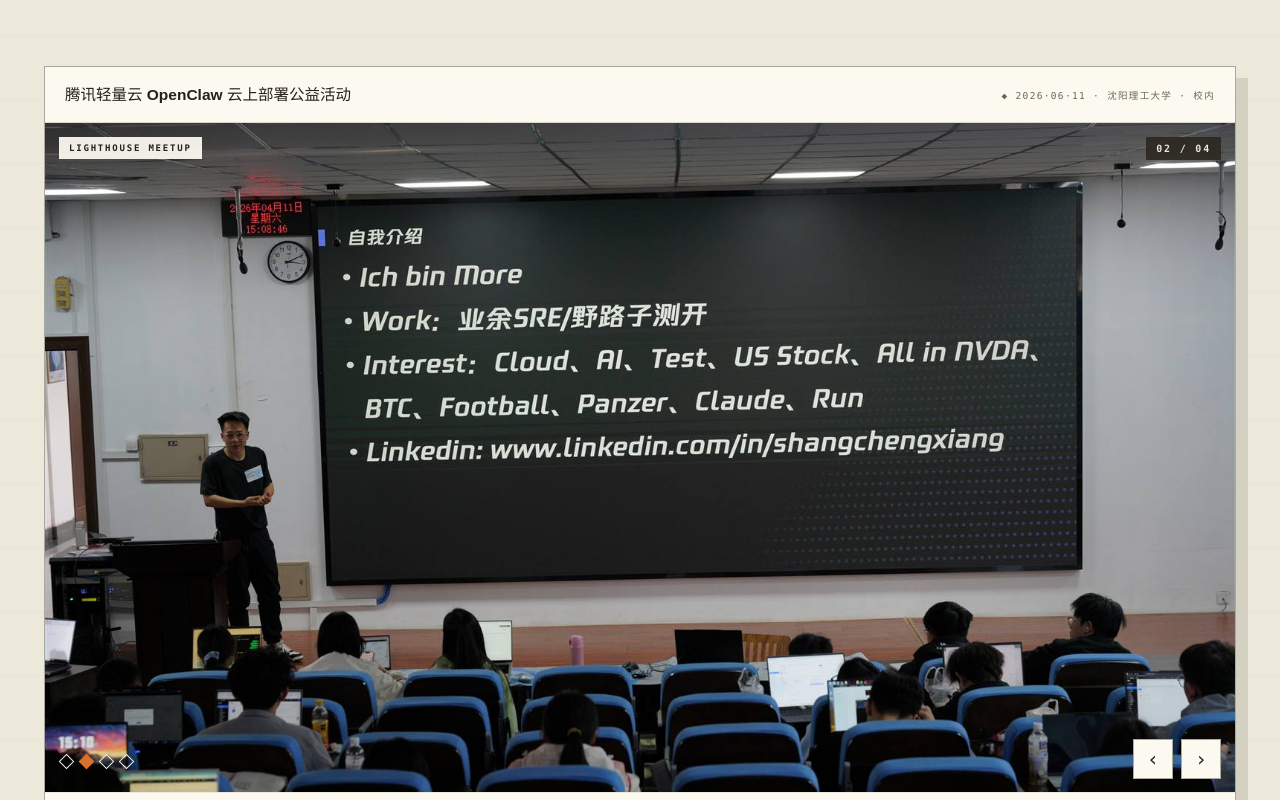
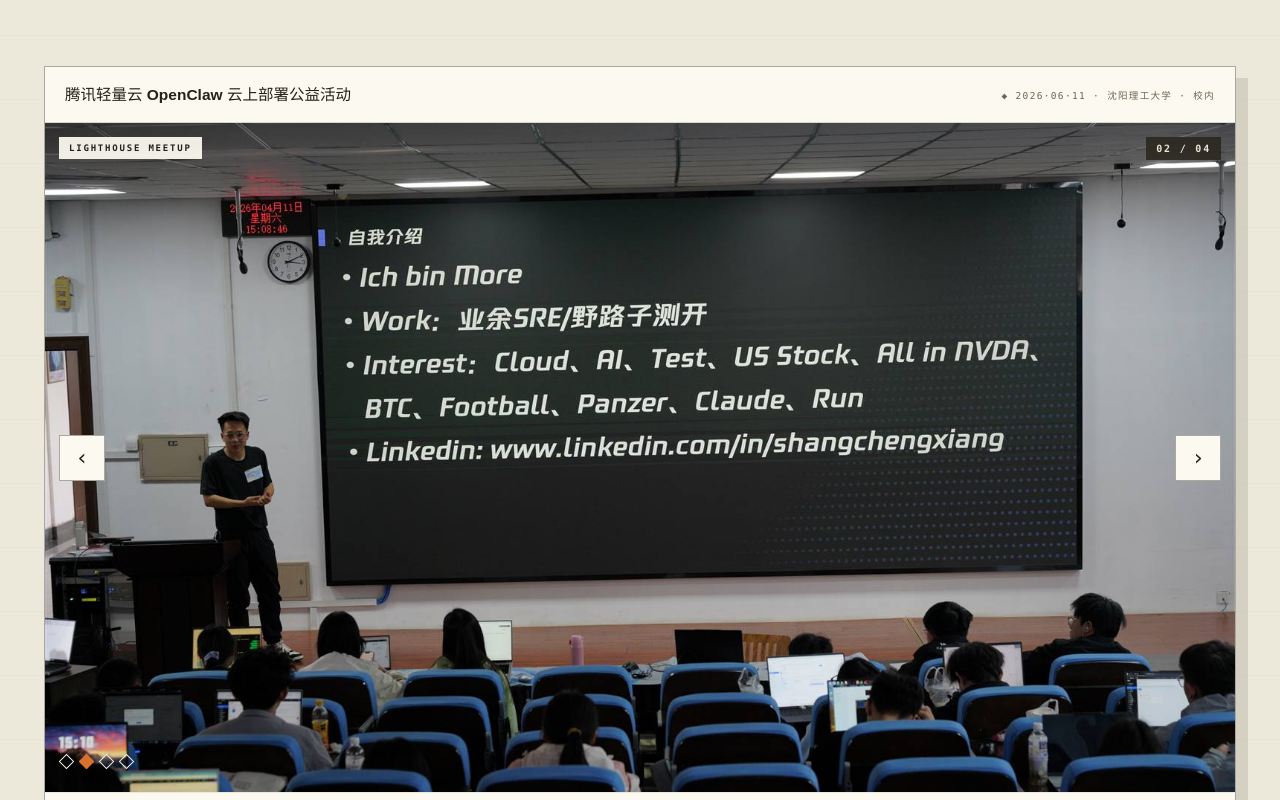
Before and after one commit to zhouwu97/JiXieGuanWang, a React (Vite) app: page / in a window 1280 px wide. Shown: the part 4600-5400 px from the top of the page. Built offline with nearby package versions, Linux system fonts and the light colour scheme.

Commit message:
活动轮播箭头置于图片两侧居中，实现首尾无缝循环（克隆帧+瞬移复位）

```diff
--- a/src/components/Activities.tsx
+++ b/src/components/Activities.tsx
@@ -1,27 +1,69 @@
-import { useEffect, useRef, useState, type PointerEvent as ReactPointerEvent } from 'react'
-import { activityEvent, eventPhotos } from '../data/activities'
+import {
+  useEffect,
+  useRef,
+  useState,
+  type PointerEvent as ReactPointerEvent,
+  type TransitionEvent as ReactTransitionEvent,
+} from 'react'
+import { activityEvent, eventPhotos, type EventPhoto } from '../data/activities'
 import { GlitchText, Reveal, SectionTag } from './common'
 
 const assetBase = import.meta.env.BASE_URL
 const autoplayMs = 4500
 
+interface SlideEntry {
+  key: string
+  photo: EventPhoto
+  clone: boolean
+}
+
 export function ActivitiesSection() {
-  const [index, setIndex] = useState(0)
+  const count = eventPhotos.length
+  const [pos, setPos] = useState(1)
+  const [instant, setInstant] = useState(false)
   const [paused, setPaused] = useState(false)
   const startX = useRef<number | null>(null)
-  const count = eventPhotos.length
+  const trackRef = useRef<HTMLDivElement>(null)
 
-  const goStep = (step: number) => setIndex((i) => (i + step + count) % count)
+  const entries: SlideEntry[] = [
+    { key: 'clone-last', photo: eventPhotos[count - 1], clone: true },
+    ...eventPhotos.map((photo, index) => ({ key: photo.id, photo, clone: false })),
+    { key: 'clone-first', photo: eventPhotos[0], clone: true },
+  ]
+
+  const realIndex = pos === 0 ? count - 1 : pos === count + 1 ? 0 : pos - 1
+  const active = eventPhotos[realIndex]
+
+  const goStep = (step: number) => {
+    setPos((prev) => Math.max(0, Math.min(count + 1, prev + step)))
+  }
 
   useEffect(() => {
     const reduced =
       typeof matchMedia === 'function' && matchMedia('(prefers-reduced-motion: reduce)').matches
     if (reduced) return undefined
     const timer = window.setInterval(() => {
-      if (!paused) setIndex((i) => (i + 1) % count)
+      if (!paused) setPos((prev) => Math.min(count + 1, prev + 1))
     }, autoplayMs)
     return () => window.clearInterval(timer)
   }, [paused, count])
+
+  useEffect(() => {
+    if (!instant) return undefined
+    const timer = window.setTimeout(() => setInstant(false), 60)
+    return () => window.clearTimeout(timer)
+  }, [instant])
+
+  const onTransitionEnd = (event: ReactTransitionEvent<HTMLDivElement>) => {
+    if (event.target !== trackRef.current) return
+    if (pos === 0) {
+      setInstant(true)
+      setPos(count)
+    } else if (pos === count + 1) {
+      setInstant(true)
+      setPos(1)
+    }
+  }
 
   const onPointerDown = (event: ReactPointerEvent<HTMLDivElement>) => {
     startX.current = event.clientX
@@ -33,8 +75,6 @@ export function ActivitiesSection() {
     startX.current = null
     if (Math.abs(delta) > 42) goStep(delta < 0 ? 1 : -1)
   }
-
-  const active = eventPhotos[index]
 
   return (
     <section id="activities" className="section archive">
@@ -77,10 +117,27 @@ export function ActivitiesSection() {
               onMouseEnter={() => setPaused(true)}
               onMouseLeave={() => setPaused(false)}
             >
-              <div className="album__track" style={{ transform: `translateX(-${index * 100}%)` }}>
-                {eventPhotos.map((photo) => (
-                  <figure className="album__slide" key={photo.id}>
-                    <img src={`${assetBase}${photo.image}`} alt={photo.title} loading="lazy" />
+              <div
+                ref={trackRef}
+                className="album__track"
+                style={{
+                  transform: `translateX(-${pos * 100}%)`,
+                  transition: instant ? 'none' : undefined,
+                }}
+                onTransitionEnd={onTransitionEnd}
+              >
+                {entries.map((entry) => (
+                  <figure
+                    className="album__slide"
+                    key={entry.key}
+                    aria-hidden={entry.clone || undefined}
+                  >
+                    <img
+                      src={`${assetBase}${entry.photo.image}`}
+                      alt={entry.clone ? '' : entry.photo.title}
+                      loading="lazy"
+                      draggable={false}
+                    />
                   </figure>
                 ))}
               </div>
@@ -88,25 +145,33 @@ export function ActivitiesSection() {
                 {activityEvent.english}
               </span>
               <span className="album__counter" aria-hidden="true">
-                {String(index + 1).padStart(2, '0')} / {String(count).padStart(2, '0')}
+                {String(realIndex + 1).padStart(2, '0')} / {String(count).padStart(2, '0')}
               </span>
-              <div className="album__nav">
-                <button type="button" aria-label="上一张照片" onClick={() => goStep(-1)}>
-                  ‹
-                </button>
-                <button type="button" aria-label="下一张照片" onClick={() => goStep(1)}>
-                  ›
-                </button>
-              </div>
+              <button
+                type="button"
+                className="album__arrow album__arrow--prev"
+                aria-label="上一张照片"
+                onClick={() => goStep(-1)}
+              >
+                ‹
+              </button>
+              <button
+                type="button"
+                className="album__arrow album__arrow--next"
+                aria-label="下一张照片"
+                onClick={() => goStep(1)}
+              >
+                ›
+              </button>
               <div className="album__dots" aria-label="选择第几张照片">
                 {eventPhotos.map((photo, photoIndex) => (
                   <button
                     key={photo.id}
                     type="button"
                     aria-label={`第 ${photoIndex + 1} 张：${photo.title}`}
-                    aria-pressed={photoIndex === index}
-                    className={photoIndex === index ? 'is-active' : ''}
-                    onClick={() => setIndex(photoIndex)}
+                    aria-pressed={photoIndex === realIndex}
+                    className={photoIndex === realIndex ? 'is-active' : ''}
+                    onClick={() => setPos(photoIndex + 1)}
                   />
                 ))}
               </div>
--- a/src/styles.css
+++ b/src/styles.css
@@ -1952,33 +1952,41 @@ html {
   pointer-events: none;
 }
 
-.album__nav {
-  position: absolute;
-  right: 14px;
-  bottom: 14px;
-  display: flex;
-  gap: 8px;
-}
-
-.album__nav button {
+.album__arrow {
+  position: absolute;
+  top: 50%;
+  z-index: 2;
   display: grid;
   place-items: center;
-  width: 40px;
-  height: 40px;
+  width: 46px;
+  height: 46px;
   background: var(--paper);
   border: 1px solid var(--line-strong);
   color: var(--ink);
   font-family: var(--mono);
-  font-size: 20px;
+  font-size: 22px;
   line-height: 1;
   cursor: pointer;
-  transition: background 0.2s ease, color 0.2s ease, transform 0.2s ease;
-}
-
-.album__nav button:hover {
+  transform: translateY(-50%);
+  transition: background 0.2s ease, color 0.2s ease, box-shadow 0.2s ease, transform 0.2s ease;
+}
+
+.album__arrow--prev {
+  left: 14px;
+}
+
+.album__arrow--next {
+  right: 14px;
+}
+
+.album__arrow:hover {
   background: var(--accent);
   color: #fff8ef;
-  transform: translateY(-2px);
+  box-shadow: 4px 4px 0 rgba(38, 34, 26, 0.22);
+}
+
+.album__arrow:active {
+  transform: translateY(-50%) scale(0.94);
 }
 
 .album__dots {
@@ -2968,10 +2976,18 @@ html {
     display: none;
   }
 
-  .album__nav button {
-    width: 34px;
-    height: 34px;
-    font-size: 16px;
+  .album__arrow {
+    width: 36px;
+    height: 36px;
+    font-size: 17px;
+  }
+
+  .album__arrow--prev {
+    left: 8px;
+  }
+
+  .album__arrow--next {
+    right: 8px;
   }
 
   .album__caption {
```
